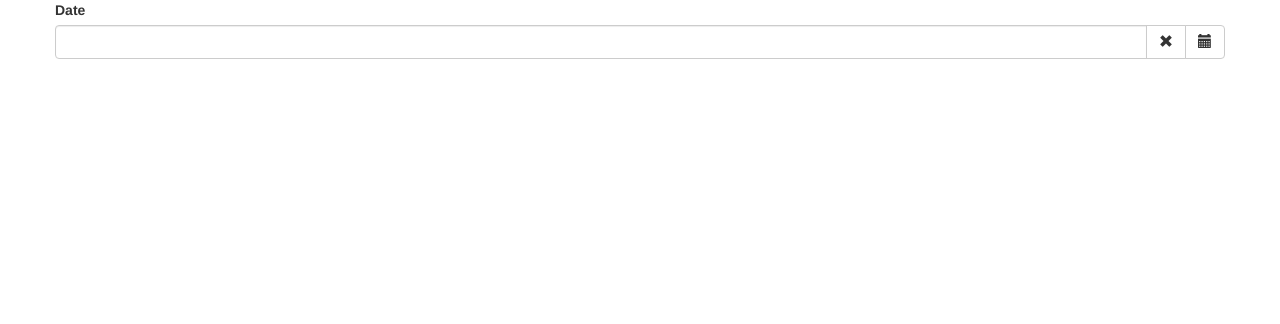
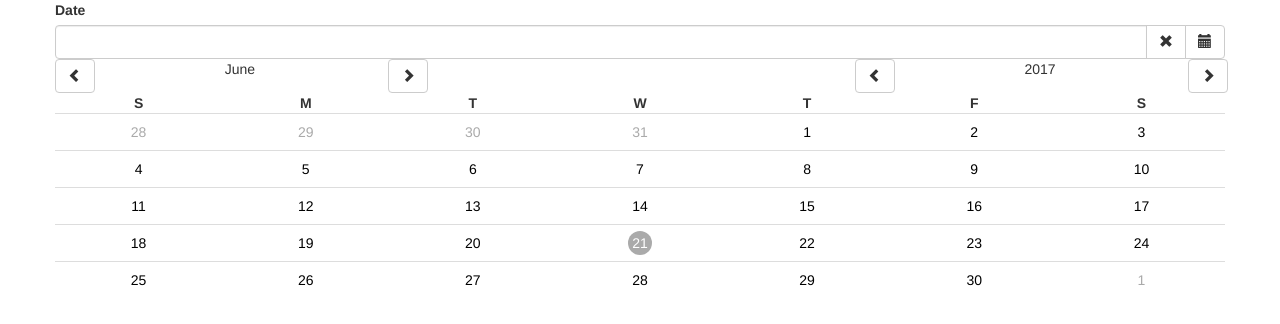
Before and after one commit to Innqube/ngx-iq-datepicker, an Angular app: page / in a window 1280 px wide. Shown: the top 324 px of the page. Built offline with nearby package versions, Linux system fonts and the light colour scheme.

Commit message:
Added calendar for date picking

```diff
--- a/src/app/app.module.ts
+++ b/src/app/app.module.ts
@@ -4,7 +4,7 @@ import {FormsModule} from '@angular/forms';
 import {HttpModule} from '@angular/http';
 
 import {AppComponent} from './app.component';
-import {IqDatepickerModule} from './component-wrapper/src/iq-datepicker/iq-datepicker.module';
+import {IqDatepickerModule} from './component-wrapper/src/iq-datepicker.module';
 
 @NgModule({
     declarations: [
--- /dev/null
+++ b/src/app/component-wrapper/src/iq-calendar/iq-calendar.component.css
@@ -0,0 +1,31 @@
+table.iq-calendar tr td {
+    padding: 6px;
+}
+
+table.iq-calendar tr td a {
+    padding: 2px;
+    min-width: 24px;
+    display: inline-block;
+}
+
+.date-value {
+    color: #aaa;
+}
+
+.current-date a.date-value {
+    background: #aaa;
+    border-radius: 100%;
+    color: #fff;
+}
+
+table.iq-calendar tr td a.date-value:hover {
+    background: #666;
+    border-radius: 100%;
+    color: #fff;
+    cursor: pointer;
+    text-decoration: none;
+}
+
+.current-month .date-value {
+    color: #000;
+}
--- /dev/null
+++ b/src/app/component-wrapper/src/iq-calendar/iq-calendar.component.html
@@ -0,0 +1,67 @@
+<div class="row">
+    <div class="col-sm-4">
+        <div class="row">
+            <div class="col-sm-2">
+                <button class="btn btn-default" (click)="prevMonth()">
+                    <i class="glyphicon glyphicon-chevron-left"></i>
+                </button>
+            </div>
+            <div class="col-sm-8 text-center">
+                {{ getMonthName() }}
+            </div>
+            <div class="col-sm-2">
+                <button class="btn btn-default" (click)="nextMonth()">
+                    <i class="glyphicon glyphicon-chevron-right"></i>
+                </button>
+            </div>
+        </div>
+    </div>
+
+    <div class="col-sm-4"></div>
+
+    <div class="col-sm-4">
+        <div class="row text-right">
+            <div class="col-sm-2">
+                <button class="btn btn-default" (click)="prevYear()">
+                    <i class="glyphicon glyphicon-chevron-left"></i>
+                </button>
+            </div>
+            <div class="col-sm-8 text-center">
+                {{ getYear() }}
+            </div>
+            <div class="col-sm-2">
+                <button class="btn btn-default" (click)="nextYear()">
+                    <i class="glyphicon glyphicon-chevron-right"></i>
+                </button>
+            </div>
+        </div>
+    </div>
+</div>
+
+<div class="row">
+    <div class="col-sm-12">
+        <table class="table iq-calendar">
+            <thead>
+            <th class="text-center">S</th>
+            <th class="text-center">M</th>
+            <th class="text-center">T</th>
+            <th class="text-center">W</th>
+            <th class="text-center">T</th>
+            <th class="text-center">F</th>
+            <th class="text-center">S</th>
+            </thead>
+            <tbody>
+            <tr *ngFor="let week of weeks">
+                <td *ngFor="let day of week"
+                    class="text-center"
+                    [class.current-month]="day && day.currentMonth"
+                    [class.current-date]="day && day.currentDate">
+                    <a *ngIf="day" class="date-value">
+                        {{day.value}}
+                    </a>
+                </td>
+            </tr>
+            </tbody>
+        </table>
+    </div>
+</div>
--- /dev/null
+++ b/src/app/component-wrapper/src/iq-calendar/iq-calendar.component.ts
@@ -0,0 +1,131 @@
+import {Component, Input, OnInit} from '@angular/core';
+import {IqDatepickerTranslations} from '../iq-datepicker/iq-datepicker-translations';
+
+@Component({
+    selector: 'iq-calendar',
+    templateUrl: './iq-calendar.component.html',
+    styleUrls: ['./iq-calendar.component.css']
+})
+export class IqCalendarComponent implements OnInit {
+
+    @Input() translations: IqDatepickerTranslations;
+    @Input() date: Date = new Date();
+    weeks;
+
+    constructor() {
+    }
+
+    ngOnInit() {
+        this.updateViewDays();
+    }
+
+    getMonthName(): string {
+        return this.translations.monthNames[this.date.getMonth()];
+    }
+
+    getYear(): number {
+        return this.date.getFullYear();
+    }
+
+    prevMonth() {
+        const currentMonth = this.date.getMonth();
+
+        if (currentMonth === 0) {
+            this.date.setMonth(11);
+            this.prevYear();
+        } else {
+            this.date.setMonth(currentMonth - 1);
+        }
+
+        this.updateViewDays();
+    }
+
+    nextMonth() {
+        const currentMonth = this.date.getMonth();
+
+        if (currentMonth === 11) {
+            this.date.setMonth(0);
+            this.nextYear();
+        } else {
+            this.date.setMonth(currentMonth + 1);
+        }
+
+        this.updateViewDays();
+    }
+
+    prevYear() {
+        this.date.setFullYear(this.date.getFullYear() - 1);
+        this.updateViewDays();
+    }
+
+    nextYear() {
+        this.date.setFullYear(this.date.getFullYear() + 1);
+        this.updateViewDays();
+    }
+
+    updateViewDays() {
+        this.weeks = [];
+
+        const firstDayDate = new Date(this.date.getFullYear(), this.date.getMonth(), 1);
+        const offset = firstDayDate.getDay()
+
+        this.populatePreviousMonthDates(offset);
+        const dayNumber = this.populateCurrentMonthDates(offset);
+        this.populateNextMonthDates(dayNumber);
+    }
+
+    private populateNextMonthDates(dayNumber: any) {
+        if (dayNumber < 6) {
+            for (let i = ++dayNumber; i <= 6; i++) {
+                this.weeks[this.weeks.length - 1][i] = {
+                    currentMonth: false,
+                    currentDate: false,
+                    value: i - dayNumber + 1
+                };
+            }
+        }
+    }
+
+    private populateCurrentMonthDates(offset: number) {
+        let dayNumber;
+        const today = new Date();
+        const currentDate = today.getDate();
+        const currentMonth = today.getMonth();
+        const currentYear = today.getFullYear();
+        const lastDayDate = new Date(this.date.getFullYear(), this.date.getMonth() + 1, 0);
+        const numberOfDaysInMonth = lastDayDate.getDate();
+        for (let i = 0; i < numberOfDaysInMonth; i++) {
+            let week = Math.floor((i + offset) / 7);
+            dayNumber = (i + offset) % 7;
+
+            if (!this.weeks[week]) {
+                this.weeks.push([]);
+            }
+
+            this.weeks[week][dayNumber] = {
+                currentMonth: true,
+                currentDate: this.date.getFullYear() === currentYear
+                && this.date.getMonth() === currentMonth
+                && currentDate === i + 1,
+                value: i + 1
+            };
+        }
+        return dayNumber;
+    }
+
+    private populatePreviousMonthDates(offset: number) {
+        if (offset > 0) {
+            this.weeks.push([]);
+
+            for (let i = 0; i <= offset; i++) {
+                const lastDayPreviousMonth = new Date(this.date.getFullYear(), this.date.getMonth(), 0);
+                this.weeks[0][offset - i] = {
+                    currentMonth: false,
+                    currentDate: false,
+                    value: lastDayPreviousMonth.getDate() - i + 1
+                };
+            }
+        }
+    }
+
+}
--- /dev/null
+++ b/src/app/component-wrapper/src/iq-datepicker/iq-datepicker-english-translation.ts
@@ -0,0 +1,22 @@
+import {IqDatepickerTranslations} from './iq-datepicker-translations';
+/**
+ * Created by diego on 6/21/17.
+ */
+export class IqDatepickerEnglishTranslation implements IqDatepickerTranslations {
+
+    monthNames = [
+        'January',
+        'February',
+        'March',
+        'April',
+        'May',
+        'June',
+        'July',
+        'August',
+        'September',
+        'October',
+        'November',
+        'December'
+    ];
+
+}
--- /dev/null
+++ b/src/app/component-wrapper/src/iq-datepicker/iq-datepicker-translations.ts
@@ -0,0 +1,8 @@
+/**
+ * Created by diego on 6/21/17.
+ */
+export interface IqDatepickerTranslations {
+
+    monthNames: string[];
+
+}
--- a/src/app/component-wrapper/src/iq-datepicker/iq-datepicker.component.html
+++ b/src/app/component-wrapper/src/iq-datepicker/iq-datepicker.component.html
@@ -19,3 +19,4 @@
         </button>
       </span>
 </div>
+<iq-calendar [translations]="translations"></iq-calendar>
--- a/src/app/component-wrapper/src/iq-datepicker/iq-datepicker.component.ts
+++ b/src/app/component-wrapper/src/iq-datepicker/iq-datepicker.component.ts
@@ -1,5 +1,7 @@
 import {Component, Input, OnInit} from '@angular/core';
 import {IqDatepickerOptions} from './iq-datepicker-options';
+import {IqDatepickerTranslations} from './iq-datepicker-translations';
+import {IqDatepickerEnglishTranslation} from './iq-datepicker-english-translation';
 
 @Component({
     selector: 'iq-datepicker',
@@ -9,6 +11,8 @@ import {IqDatepickerOptions} from './iq-datepicker-options';
 export class IqDatepickerComponent implements OnInit {
 
     @Input() options: IqDatepickerOptions = {};
+    @Input() translations: IqDatepickerTranslations = new IqDatepickerEnglishTranslation();
+
     defaults: IqDatepickerOptions = {
         calendarBtnClass: 'btn btn-default',
         calendarBtnIcon: 'glyphicon glyphicon-calendar',
```
Also changed, not shown: src/app/component-wrapper/src/iq-datepicker.module.ts (added, +19 -0 lines), src/app/component-wrapper/src/iq-datepicker/iq-datepicker.module.ts (deleted, +0 -15 lines), 1 other file (tests, documents, lock files or other folders).
